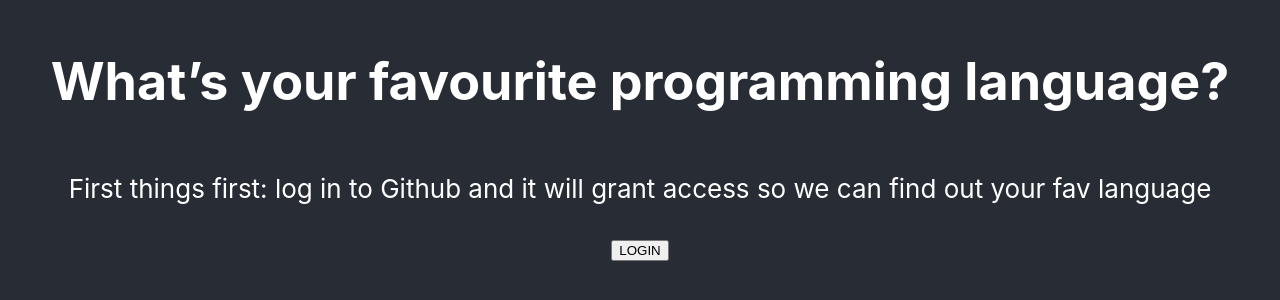
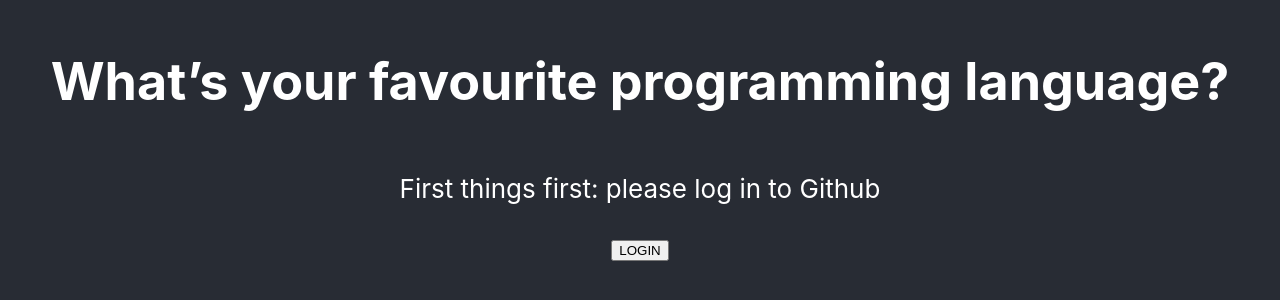
Before and after one commit to paulafffl/github_fav_language, a React (Create React App) app in the folder githublanguage/: page / in a window 1280 px wide. Shown: the part 236-536 px from the top of the page. Built offline with nearby package versions, Linux system fonts and the light colour scheme.

Commit message:
Rewrote feedback messages on LoginBar and SearchBar

```diff
--- a/githublanguage/src/Components/LoginBar/LoginBar.js
+++ b/githublanguage/src/Components/LoginBar/LoginBar.js
@@ -4,7 +4,7 @@ import './LoginBar.css'
 const LoginBar = (props) => {
     return (
         <div>
-            <p> First things first: log in to Github and it will grant access so we can find out your fav language</p>
+            <p> First things first: please log in to Github</p>
             <button className="LoginButton" onClick={props.onLogin} >LOGIN</button>
         </div>
     );
--- a/githublanguage/src/Components/SearchBar/SearchBar.js
+++ b/githublanguage/src/Components/SearchBar/SearchBar.js
@@ -22,9 +22,9 @@ class SearchBar extends React.Component {
   render() {
     return (
       <div className="SearchBar">
-        <p> You're logged-in! Now type a Github username below and I'll guess this user favourite language</p>
+        <p> Type a Github username below and I'll guess this user favourite language</p>
         <input placeholder="Username" onChange={this.handleChange}/>
-        <button className="SearchButton" onClick={this.search} >GUESS FAVOURITE LANGUAGE</button>
+        <button className="SearchButton" onClick={this.search} >GUESS IT</button>
       </div>
     )
   }
```
